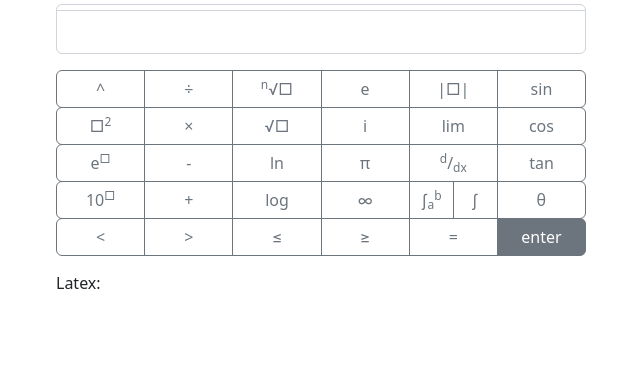
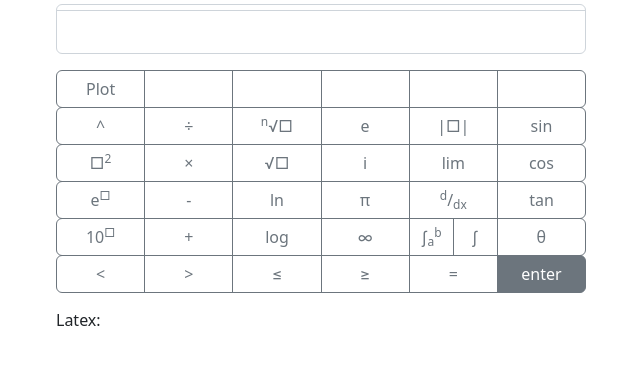
Before and after one commit to PicoPlanetDev/sympy-calculator-ui, a Flask app: page / in a window 1280 px wide. Shown: the top 365 px of the page, without its empty margins (319-959 px from the left). Run offline with Flask 2, Linux system fonts and the light colour scheme; some libraries are stand-ins or nearby versions.

Commit message:
Fixed plotting issues

```diff
--- a/static/css/style.css
+++ b/static/css/style.css
@@ -1,5 +1,10 @@
+@media screen and (device-height: 480px) {
+    .history-container {
+        height: 170px;
+    }
+}
+
 .history-container {
-    max-height: 100px;
     overflow-y: auto;
     display: flex;
     flex-direction: column-reverse;
@@ -11,6 +16,11 @@
     padding-bottom: 0px;
 }
 
+.history-result-image {
+    width: 100%;
+    height: auto;
+}
+
 #math-field-container {
     border-top-left-radius: 0px;
     border-top-right-radius: 0px;
--- a/templates/index.html
+++ b/templates/index.html
@@ -30,6 +30,22 @@
             </div>
 
             <div id="keyboard">
+                <div class="row">
+                    <div class="btn-group" role="group">
+                        <button type="button" class="btn btn-outline-secondary col-1 keyboard-button keyboard-button"
+                            onClick='submit(intent="plot")'>Plot</button>
+                        <button type="button" class="btn btn-outline-secondary col-1 keyboard-button"
+                            onClick=''></button>
+                        <button type="button" class="btn btn-outline-secondary col-1 keyboard-button"
+                            onClick=''></button>
+                        <button type="button" class="btn btn-outline-secondary col-1 keyboard-button"
+                            onClick=''></button>
+                        <button type="button" class="btn btn-outline-secondary col-1 keyboard-button"
+                            onClick=''></button>
+                        <button type="button" class="btn btn-outline-secondary col-1 keyboard-button"
+                            onClick=''></button>
+                    </div>
+                </div>
                 <div class="row">
                     <div class="btn-group" role="group">
                         <button type="button" class="btn btn-outline-secondary col-1 keyboard-button keyboard-button"
@@ -122,6 +138,9 @@
             </p>
         </div>
     </main>
+    <script>
+        $SCRIPT_ROOT = {{ root | tojson | safe }};
+    </script>
     <script src="{{ url_for('static', filename= 'js/input.js') }}"></script>
 </body>
 
```
